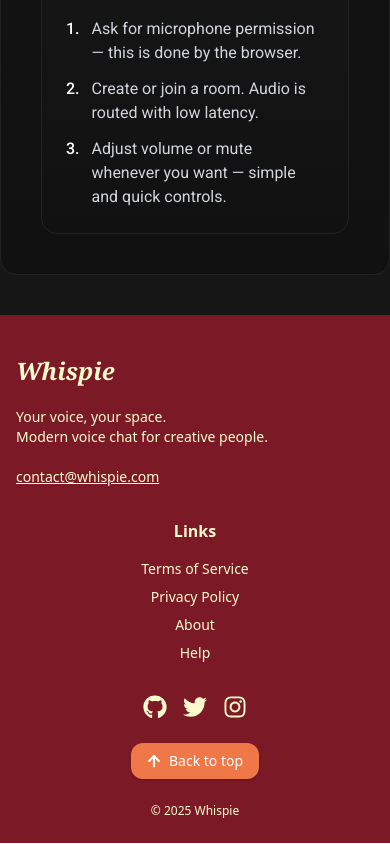
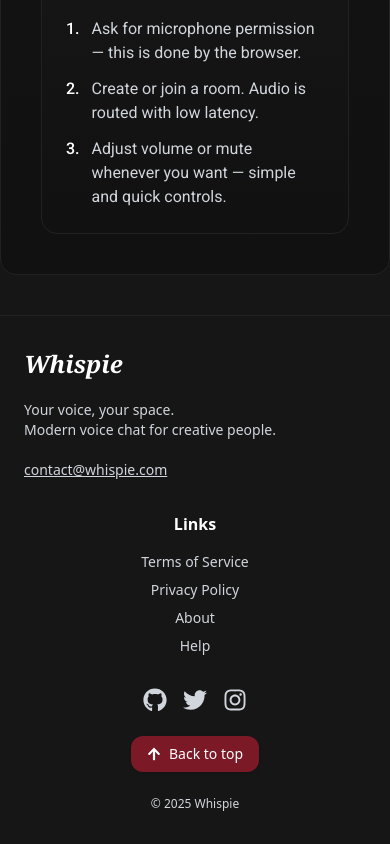
Before and after one commit to whispie-app/frontend, a React (Vite) app: page / in a window 390 px wide. Shown: the part 1094-1938 px from the top of the page. Built offline with nearby package versions, Linux system fonts and the light colour scheme.

Commit message:
refactor(footer): improve structure and maintainability
Refactored Footer component to enhance readability, maintainability, and design consistency.
Optimized layout and styling for better responsiveness across devices.

```diff
--- a/src/components/Footer.tsx
+++ b/src/components/Footer.tsx
@@ -1,4 +1,5 @@
 import { FaGithub, FaTwitter, FaInstagram, FaArrowUp } from "react-icons/fa";
+import { motion } from "framer-motion";
 import "../components/styles/main.css";
 
 function scrollToTop() {
@@ -7,96 +8,92 @@
 
 function Footer() {
   return (
-    <footer className="w-full  pt-10 pb-6 px-4 bg-[#7b1926] ">
-      <div className="max-w-6xl mx-auto grid grid-cols-1 md:grid-cols-3 gap-8 items-start">
+    <motion.footer
+      className="w-full bg-[#161616] border-t border-[#222222]"
+      initial={{ opacity: 0 }}
+      animate={{ opacity: 1 }}
+      transition={{ duration: 0.8, ease: "easeInOut" }}
+    >
+      <div className="max-w-6xl mx-auto grid grid-cols-1 md:grid-cols-3 gap-8 items-start py-8 px-6">
         {/* Branding & Contact */}
-        <div className="flex flex-col gap-3">
-          <span className="text-2xl font-semibold italic font-[Georgia] text-[#fdfcce] mb-2">
+        <motion.div
+          className="flex flex-col gap-3"
+          initial={{ opacity: 0, y: 15 }}
+          whileInView={{ opacity: 1, y: 0 }}
+          transition={{ duration: 0.5, ease: "easeOut" }}
+        >
+          <span className="text-2xl font-semibold italic font-[Georgia] text-white mb-2">
             Whispie
           </span>
-          <span className="text-sm text-[#fdfcce]">
+          <span className="text-sm text-gray-300">
             Your voice, your space.
             <br />
             Modern voice chat for creative people.
           </span>
-          <span className="text-sm text-[#fdfcce] mt-2">
+          <span className="text-sm text-gray-300 mt-2">
             <a
               href="mailto:contact@whispie.com"
-              className="underline hover:text-[#f07848] transition-colors"
+              className="underline hover:text-[#7b1926] transition-colors"
             >
               contact@whispie.com
             </a>
           </span>
-        </div>
+        </motion.div>
+
         {/* Links */}
-        <div className="flex flex-col gap-2 items-center md:items-start">
-          <span className="text-[#fdfcce] font-semibold mb-2">Links</span>
+        <motion.div
+          className="flex flex-col gap-2 items-center md:items-start"
+          initial={{ opacity: 0, y: 15 }}
+          whileInView={{ opacity: 1, y: 0 }}
+          transition={{ duration: 0.6, ease: "easeOut" }}
+        >
+          <span className="text-white font-semibold mb-2">Links</span>
+          {["Terms of Service", "Privacy Policy", "About", "Help"].map(
+            (link, i) => (
               <a
+                key={i}
                 href="#"
-            className="text-[#fdfcce] hover:text-[#ff6e6e] text-sm transition-colors"
+                className="text-gray-300 hover:text-[#7b1926] text-sm transition-colors"
               >
-            Terms of Service
+                {link}
               </a>
+            )
+          )}
+        </motion.div>
+
+        {/* Social & Top */}
+        <motion.div
+          className="flex flex-col gap-4 items-center md:items-end"
+          initial={{ opacity: 0, y: 15 }}
+          whileInView={{ opacity: 1, y: 0 }}
+          transition={{ duration: 0.7, ease: "easeOut" }}
+        >
+          <div className="flex gap-4 mb-2">
+            {[FaGithub, FaTwitter, FaInstagram].map((Icon, i) => (
               <a
+                key={i}
                 href="#"
-            className="text-[#fdfcce] hover:text-[#f07848] text-sm transition-colors"
-          >
-            Privacy Policy
-          </a>
-          <a
-            href="#"
-            className="text-[#fdfcce] hover:text-[#f07848] text-sm transition-colors"
-          >
-            About
-          </a>
-          <a
-            href="#"
-            className="text-[#fdfcce] hover:text-[#f07848] text-sm transition-colors"
-          >
-            Help
-          </a>
-        </div>
-        {/* Social & Top */}
-        <div className="flex flex-col gap-4 items-center md:items-end">
-          <div className="flex gap-4 mb-2">
-            <a
-              href="https://github.com/"
                 target="_blank"
                 rel="noopener noreferrer"
-              className="text-[#fdfcce] hover:text-[#f07848] text-2xl transition-colors"
+                className="text-gray-300 hover:text-[#7b1926] text-2xl transition-colors"
               >
-              <FaGithub />
+                <Icon />
               </a>
-            <a
-              href="https://twitter.com/"
-              target="_blank"
-              rel="noopener noreferrer"
-              className="text-[#fdfcce] hover:text-[#f07848] text-2xl transition-colors"
-            >
-              <FaTwitter />
-            </a>
-            <a
-              href="https://instagram.com/"
-              target="_blank"
-              rel="noopener noreferrer"
-              className="text-[#fdfcce] hover:text-[#f07848] text-2xl transition-colors"
-            >
-              <FaInstagram />
-            </a>
+            ))}
           </div>
           <button
             onClick={scrollToTop}
-            className="flex items-center gap-2 px-4 py-2 bg-[#f07848] hover:bg-[#7b1926] text-white rounded-xl text-sm shadow transition-colors"
+            className="flex items-center gap-2 px-4 py-2 bg-[#7b1926] hover:bg-[#530101] text-white rounded-xl text-sm shadow transition-colors"
             aria-label="Back to top"
           >
             <FaArrowUp /> Back to top
           </button>
-          <span className="text-xs text-[#fdfcce] mt-2">
+          <span className="text-xs text-gray-300 mt-2">
             © {new Date().getFullYear()} Whispie
           </span>
+        </motion.div>
       </div>
-      </div>
-    </footer>
+    </motion.footer>
   );
 }
 
```
Lines whose indentation alone changed are shown as unchanged.
